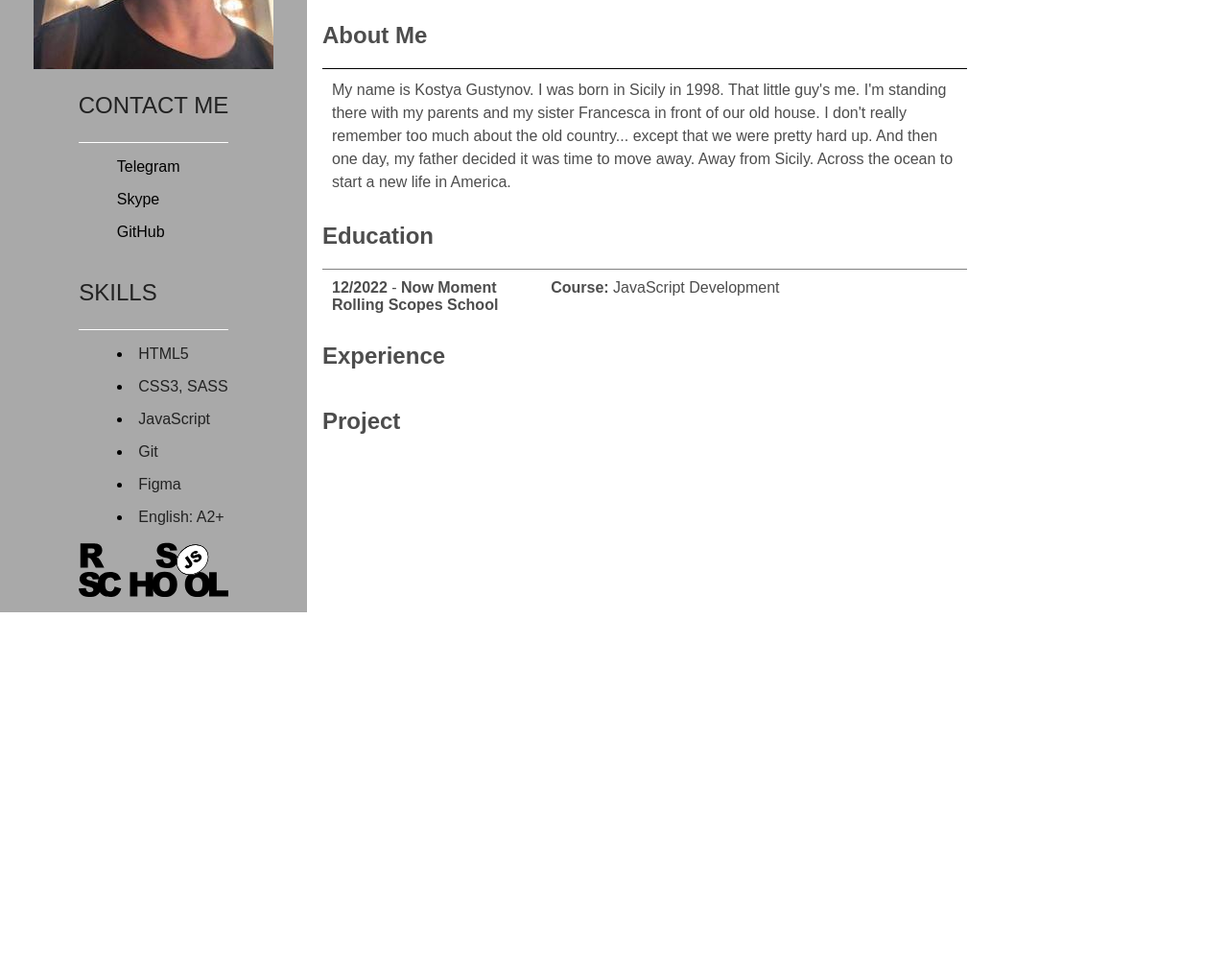
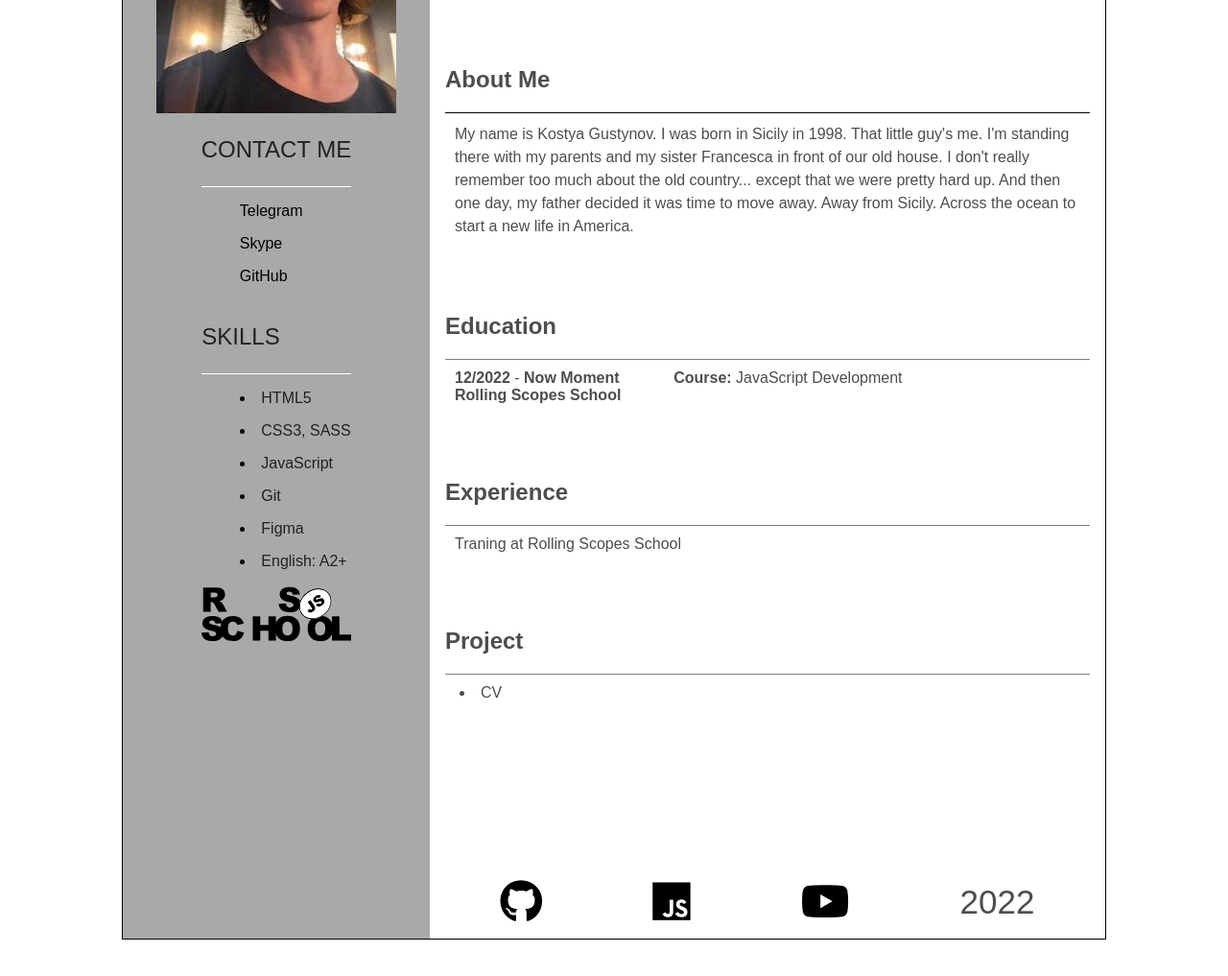
Before and after one commit to Konstant88/cv, a plain HTML site: page index.html in a window 1280 px wide. Shown: the part 219-1236 px from the top of the page at 96% size. Before the commit the page ends 857 px from the top, so only its background shows below. Drawn offline with Linux system fonts and the light colour scheme.

Commit message:
docs: create infirmation

```diff
--- a/index.html
+++ b/index.html
@@ -6,13 +6,13 @@
     <meta name="viewport" content="width=device-width, initial-scale=1.0">
     <link rel="preconnect" href="https://fonts.googleapis.com" />
     <link rel="preconnect" href="https://fonts.gstatic.com" crossorigin />
+    <script src="https://kit.fontawesome.com/ebeeee659f.js" crossorigin="anonymous"></script>
     <link
       href="https://fonts.googleapis.com/css2?family=Poppins:wght@400;600;700&display=swap"
       rel="stylesheet"
       />
     <link rel="stylesheet" href="style.css">
     <link rel="stylesheet" href="reset.css">
-
     <title>CV</title>
 </head>
 <body >
@@ -104,15 +104,42 @@
 
     <section class="experience">
      <h2>Experience</h2>
+     <div class="experience_block">
+        <p>Traning at Rolling Scopes School</p>
+     </div>
     </section>
 
     <section class="project">
      <h2>Project</h2>
+     <ul class="project_item1">
+        <li>CV</li>
+     </ul>
     </section>
+    <footer class="footer">
+        <nav class="footer_nav">
+            <ul class="nav_list">
+                <li class="git-link">
+    <a href="https://github.com/Konstant88">
+        <i class="fab fa-github" ></i>
+    </a>
+                </li>
+                <li class="course-link">
+    <a href="https://rs.school/js/">
+        <i class="fab fa-js"></i>
+    </a>
+                </li>
+                <li class="youtube-link">
+    <a href="https://www.youtube.com/@RollingScopesSchool">
+        <i class="fab fa-youtube"></i>
+    </a>
+                </li>
+                <li class="year">2022</li>
+            </ul>
+        </nav>
+    </footer>
 </section>
+
 </main>
-<footer class="footer">
 
-</footer>
 </body>
 </html>
--- a/style.css
+++ b/style.css
@@ -1,6 +1,5 @@
 body {
-    width: 100%;
-
+    width: 100% ;
 }
 a {
     text-decoration: none;
@@ -10,6 +9,8 @@ a {
     max-width: 1024px;
     display: flex;
     flex-direction:row;
+    border: black solid 1px;
+    margin: 45px auto;
 }
 .left {
     width: 30%;
@@ -72,6 +73,9 @@ a {
     margin: 0px 0px 80px 0px;
     background-color:#888888
 }
+.about, .education, .experience, .project {
+    margin-bottom: 48px;
+}
 .about__me {
     line-height: 24px;
     border-top: 1px solid #000000;
@@ -103,9 +107,29 @@ a {
 .description__item2 {
     width: 65%;
 }
-.experience {
+
+.experience_block {
+    border-top: solid grey 1px;
+    padding: 10px;
 }
-.project {
+.project_item1 {
+    list-style: inside;
+    border-top: solid grey 1px;
+    padding: 10px;
 }
-.footer {
+.project_item1 li {
+    padding-left: 5px;
 }
+.nav_list {
+    display: flex;
+    flex-direction:row;
+    margin-top: 8rem;
+    justify-content: space-around;
+    align-items: center;
+}
+.nav_list li a i.fab {
+ font-size: 45px;
+}
+.year{
+    font-size: 35px;
+}
```
Also changed, not shown: icon/github.png (added), icon/youtube-logo.png (added).
